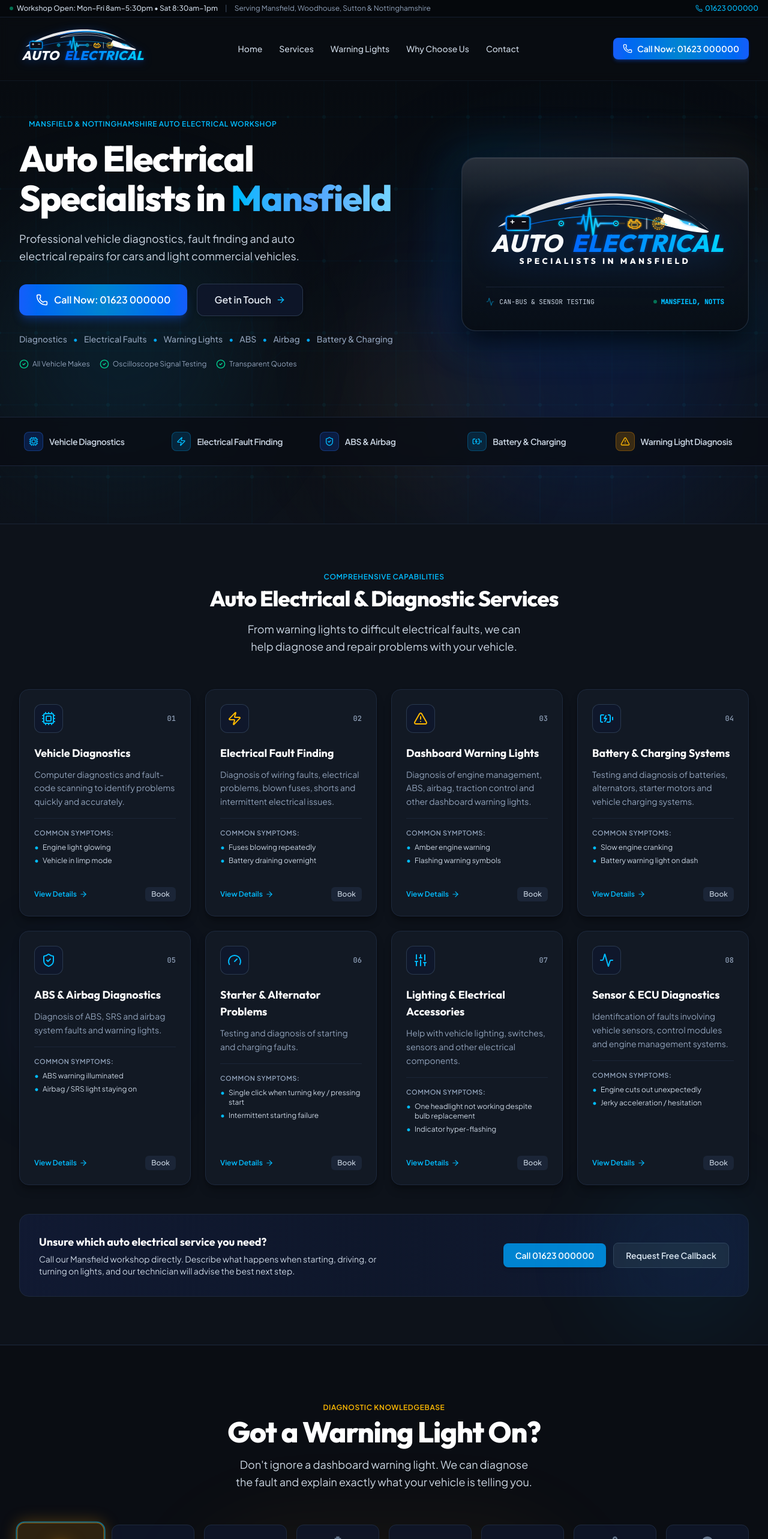
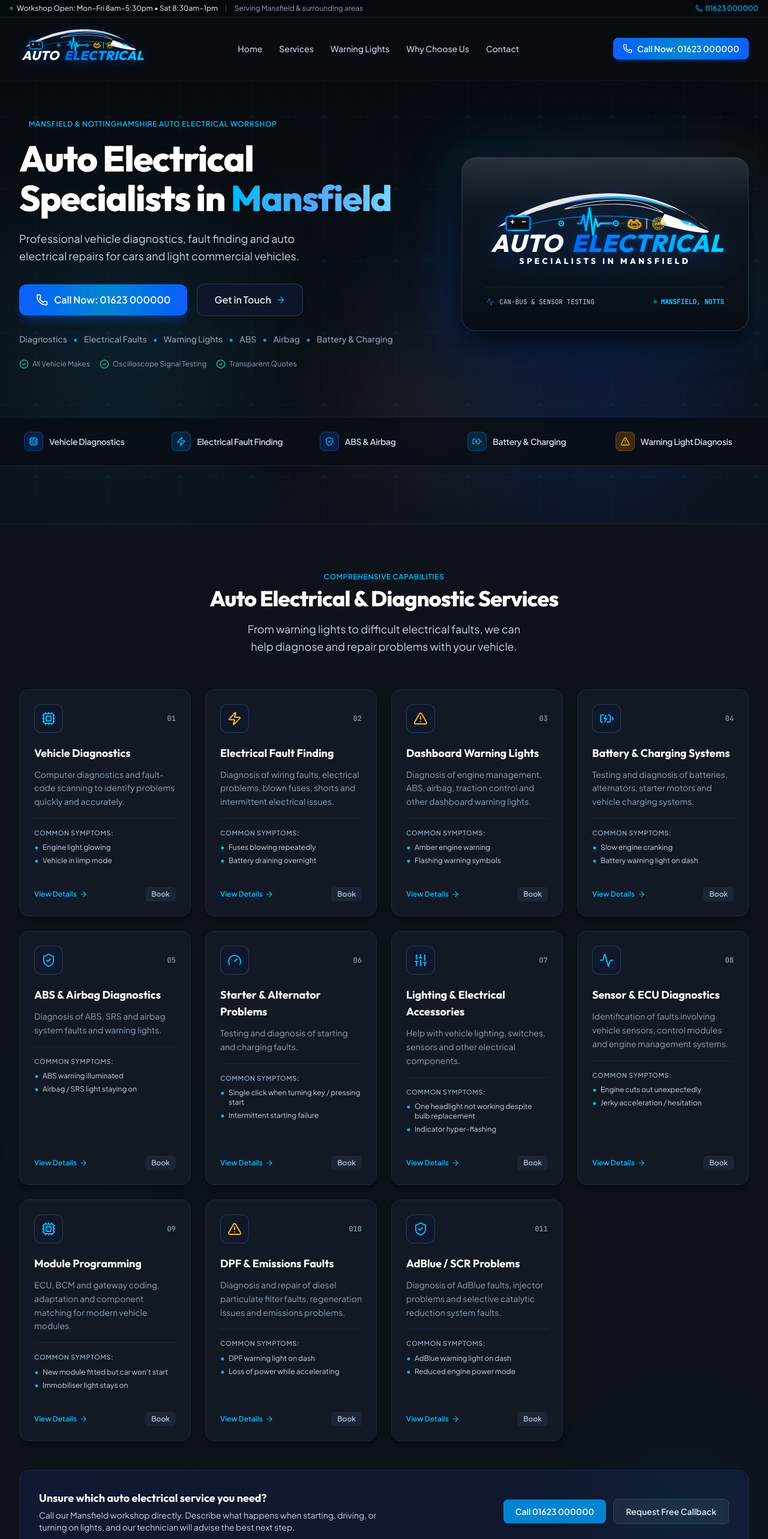
Before and after one commit to adriann1z/carsite, a React (Vite) app: page / in a window 1280 px wide. Shown: the top 2566 px of the page at 60% size. Built offline with nearby package versions, Linux system fonts and the light colour scheme.

Commit message:
Update service content and dependency compatibility

```diff
--- a/package.json
+++ b/package.json
@@ -27,7 +27,11 @@
     "@types/react": "^19.3.0",
     "@types/react-dom": "^19.3.0",
     "autoprefixer": "^10.4.21",
+<<<<<<< HEAD
     "esbuild": "^0.28.2",
+=======
+    "esbuild": "^0.28.0",
+>>>>>>> 9713c77 (Update service content and dependency compatibility)
     "tailwindcss": "^4.3.3",
     "tsx": "^4.21.0",
     "typescript": "^7.0.2",
--- a/src/components/Navbar.tsx
+++ b/src/components/Navbar.tsx
@@ -39,7 +39,7 @@ export const Navbar: React.FC<NavbarProps> = ({ onBookClick }) => {
             </span>
             <span className="text-slate-600 hidden md:inline">|</span>
             <span className="text-slate-400 hidden md:inline">
-              Serving Mansfield, Woodhouse, Sutton &amp; Nottinghamshire
+              Serving Mansfield &amp; surrounding areas
             </span>
           </div>
           <div className="flex items-center gap-4">
--- a/src/components/WarningLights.tsx
+++ b/src/components/WarningLights.tsx
@@ -142,7 +142,7 @@ export const WarningLights: React.FC<WarningLightsProps> = ({
             Got a Warning Light On?
           </h2>
           <p className="mt-4 text-base sm:text-lg text-slate-300 leading-relaxed text-balance">
-            Don't ignore a dashboard warning light. We can diagnose the fault and explain exactly what your vehicle is telling you.
+            Don't ignore a dashboard warning light. Some warning lights can also result in MOT failure if left unresolved, so early diagnosis is essential.
           </p>
         </div>
 
--- a/src/components/WhyChooseUs.tsx
+++ b/src/components/WhyChooseUs.tsx
@@ -122,7 +122,7 @@ export const WhyChooseUs: React.FC = () => {
               Local Mansfield &amp; Nottinghamshire Coverage
             </div>
             <h4 className="text-2xl font-bold text-slate-900">
-              Serving Drivers &amp; Fleets Across Nottinghamshire
+              Serving Mansfield &amp; Surrounding Areas
             </h4>
             <p className="mt-2 text-sm text-slate-600 leading-relaxed">
               We provide specialist auto electrical fault-finding for customers across Mansfield and surrounding towns who need deeper diagnosis than standard tyre, exhaust, and service fast-fits can provide.
--- a/src/data/businessData.ts
+++ b/src/data/businessData.ts
@@ -47,17 +47,7 @@ export const BUSINESS_INFO = {
     { days: 'Saturday', hours: '08:30 – 13:00' },
     { days: 'Sunday', hours: 'Closed' },
   ],
-  serviceAreas: [
-    'Mansfield',
-    'Mansfield Woodhouse',
-    'Forest Town',
-    'Sutton-in-Ashfield',
-    'Kirkby-in-Ashfield',
-    'Rainworth',
-    'Blidworth',
-    'Pleasley',
-    'Warsop',
-  ],
+  serviceAreas: ['Mansfield & surrounding areas'],
 };
 
 export const SERVICES: ServiceItem[] = [
@@ -132,6 +122,33 @@ export const SERVICES: ServiceItem[] = [
     iconName: 'Activity',
     commonSymptoms: ['Engine cuts out unexpectedly', 'Jerky acceleration / hesitation', 'Black or grey exhaust smoke', 'No communication with scan tool'],
     diagnosticMethod: 'PicoScope dual-channel scope capture, 5V sensor reference check, CAN-bus network termination resistance check',
+  },
+  {
+    id: 'module-programming',
+    title: 'Module Programming',
+    shortDesc: 'ECU, BCM and gateway coding, adaptation and component matching for modern vehicle modules.',
+    fullDesc: 'When keys, modules, control units or immobiliser systems are replaced, they often need coding, adaptation or configuration to match the vehicle. We program ECUs, body control modules, instrument clusters, steering angle sensors, and immobiliser-related components to factory specification.',
+    iconName: 'Cpu',
+    commonSymptoms: ['New module fitted but car won’t start', 'Immobiliser light stays on', 'Dashboard showing missing coding or adaptation', 'Key or remote not syncing with vehicle'],
+    diagnosticMethod: 'OEM-level coding, parameter reset, component matching, and post-programming road test verification',
+  },
+  {
+    id: 'dpf-faults',
+    title: 'DPF & Emissions Faults',
+    shortDesc: 'Diagnosis and repair of diesel particulate filter faults, regeneration issues and emissions problems.',
+    fullDesc: 'DPF and SCR-related faults can cause poor running, limp mode, warning lights and MOT failures if left unresolved. We diagnose soot loading, pressure sensor faults, injector imbalance, EGR restrictions, and regeneration failures before recommending the correct repair path.',
+    iconName: 'AlertTriangle',
+    commonSymptoms: ['DPF warning light on dash', 'Loss of power while accelerating', 'Frequent regeneration attempts', 'Diesel smell or black smoke'],
+    diagnosticMethod: 'Live DPF differential pressure test, regeneration cycle monitoring, exhaust backpressure and sensor validation',
+  },
+  {
+    id: 'adblue-problems',
+    title: 'AdBlue / SCR Problems',
+    shortDesc: 'Diagnosis of AdBlue faults, injector problems and selective catalytic reduction system faults.',
+    fullDesc: 'Modern diesel vehicles rely on the SCR system to reduce harmful emissions. AdBlue faults can lead to warning lights, reduced engine power, and eventual MOT and emissions issues. We test the pump, dosing unit, NOx sensors, tank level sensors, and wiring integrity to isolate the fault.',
+    iconName: 'ShieldCheck',
+    commonSymptoms: ['AdBlue warning light on dash', 'Reduced engine power mode', 'Warning messages about emissions', 'Frequent top-up and refill warnings'],
+    diagnosticMethod: 'Fluid level and temperature monitoring, NOx sensor data comparison, AdBlue pump and injector flow testing',
   },
 ];
 
@@ -247,8 +264,8 @@ export const WHY_CHOOSE_US = [
   },
   {
     title: 'Local Mansfield Service',
-    desc: 'A convenient local auto electrical specialist serving Mansfield and surrounding Nottinghamshire communities.',
-    detail: 'Centrally situated for customers across Mansfield, Sutton, Kirkby, Forest Town, and Woodhouse with friendly local service you can trust.',
+    desc: 'A convenient local auto electrical specialist serving Mansfield and surrounding areas.',
+    detail: 'We provide friendly, local support for drivers across Mansfield and the surrounding areas, with honest advice and practical repairs.',
     iconName: 'MapPin',
   },
   {
```
Also changed, not shown: 1 other file (tests, documents, lock files or other folders).
